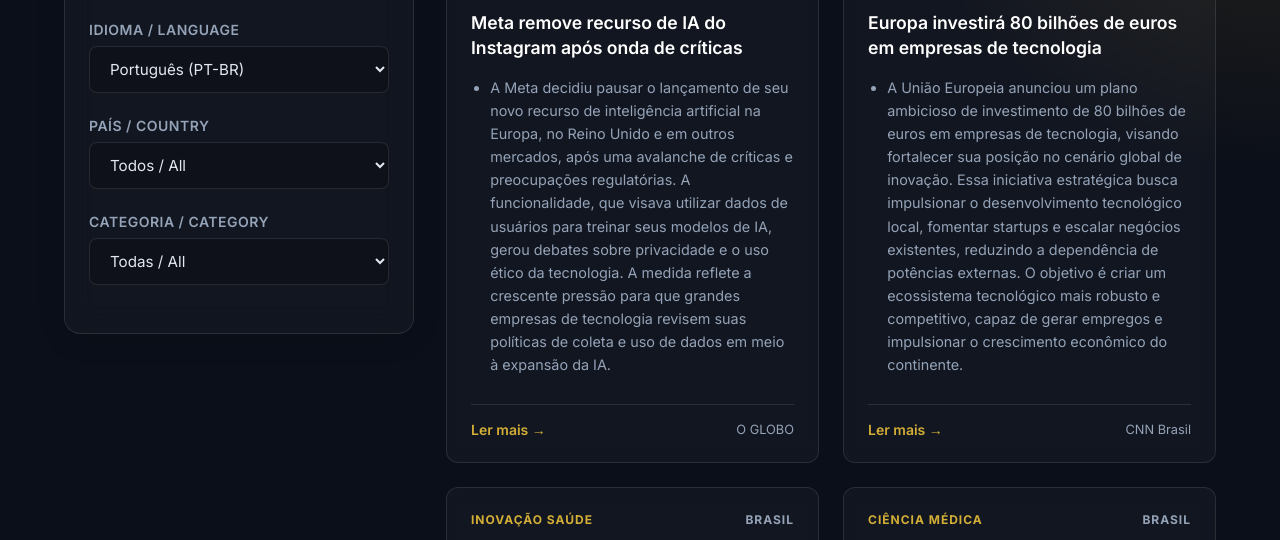
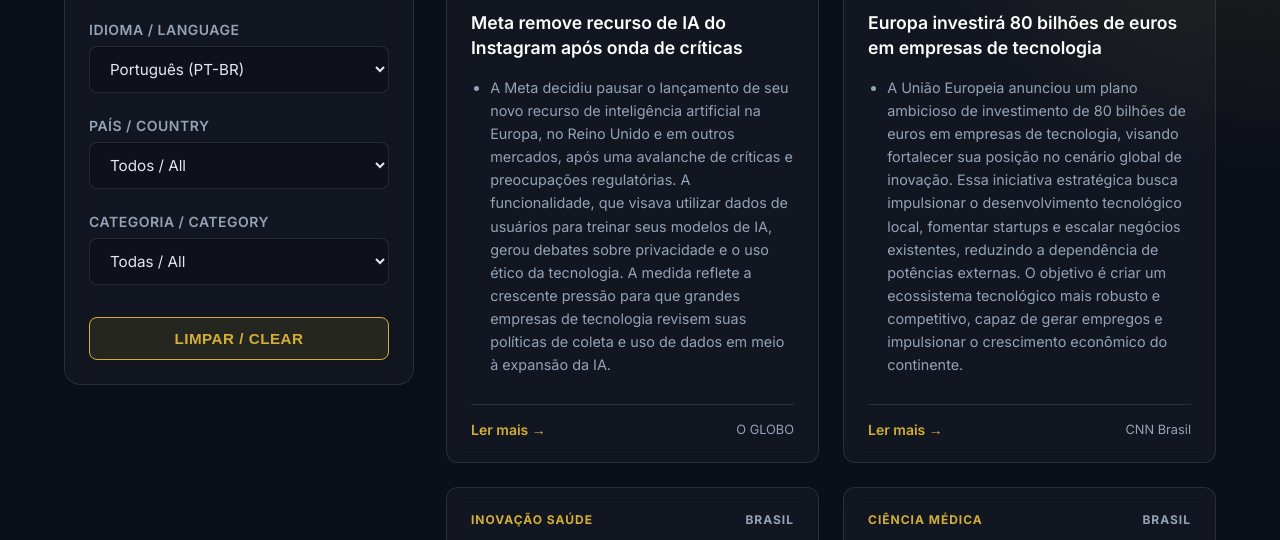
Before and after one commit to thalesandradepereira/monitoramento-internacional, a website: page docs/Dashboard-Monitoramento-11-07-2026.html in a window 1280 px wide. Shown: the part 227-767 px from the top of the page. Drawn offline with Linux system fonts and the light colour scheme.

Commit message:
feat: add elegant clear filters button

```diff
--- a/docs/Dashboard-Monitoramento-11-07-2026.html
+++ b/docs/Dashboard-Monitoramento-11-07-2026.html
@@ -210,6 +210,26 @@
       font-size: 0.8rem;
       color: var(--text-muted);
     }
+    .btn-clear {
+      width: 100%;
+      padding: 0.75rem 1rem;
+      margin-top: 0.5rem;
+      background: rgba(212, 175, 55, 0.1);
+      border: 1px solid var(--accent);
+      border-radius: 8px;
+      color: var(--accent);
+      font-weight: 600;
+      font-size: 0.95rem;
+      cursor: pointer;
+      transition: all 0.2s ease;
+      text-transform: uppercase;
+      letter-spacing: 0.5px;
+    }
+    .btn-clear:hover {
+      background: var(--accent);
+      color: var(--bg-main);
+      box-shadow: 0 0 15px rgba(212, 175, 55, 0.4);
+    }
     /* Simple CSS reset/scrollbar */
     ::-webkit-scrollbar { width: 8px; }
     ::-webkit-scrollbar-track { background: var(--bg-main); }
@@ -267,6 +287,8 @@
         <option value="all">Todas / All</option>
       </select>
     </div>
+
+    <button id="clear-filters" class="btn-clear">Limpar / Clear</button>
   </aside>
 
   <main class="results">
@@ -290,6 +312,7 @@
   const categorySelect = document.getElementById('category');
   const grid = document.getElementById('grid');
   const countEl = document.getElementById('count');
+  const clearBtn = document.getElementById('clear-filters');
 
   // Utility de escape HTML simples para prevenir injections em propriedades sem tratamento
   function esc(s) {
@@ -392,6 +415,12 @@
   });
   countrySelect.addEventListener('change', filterData);
   categorySelect.addEventListener('change', filterData);
+  clearBtn.addEventListener('click', () => {
+    searchInput.value = '';
+    countrySelect.value = 'all';
+    categorySelect.value = 'all';
+    filterData();
+  });
 
   // Initialization
   populateSelects();
```
Also changed, not shown: docs/Dashboard-Monitoramento-12-07-2026.html (+29 -0 lines), src/dashboard.ts (+29 -0 lines).
